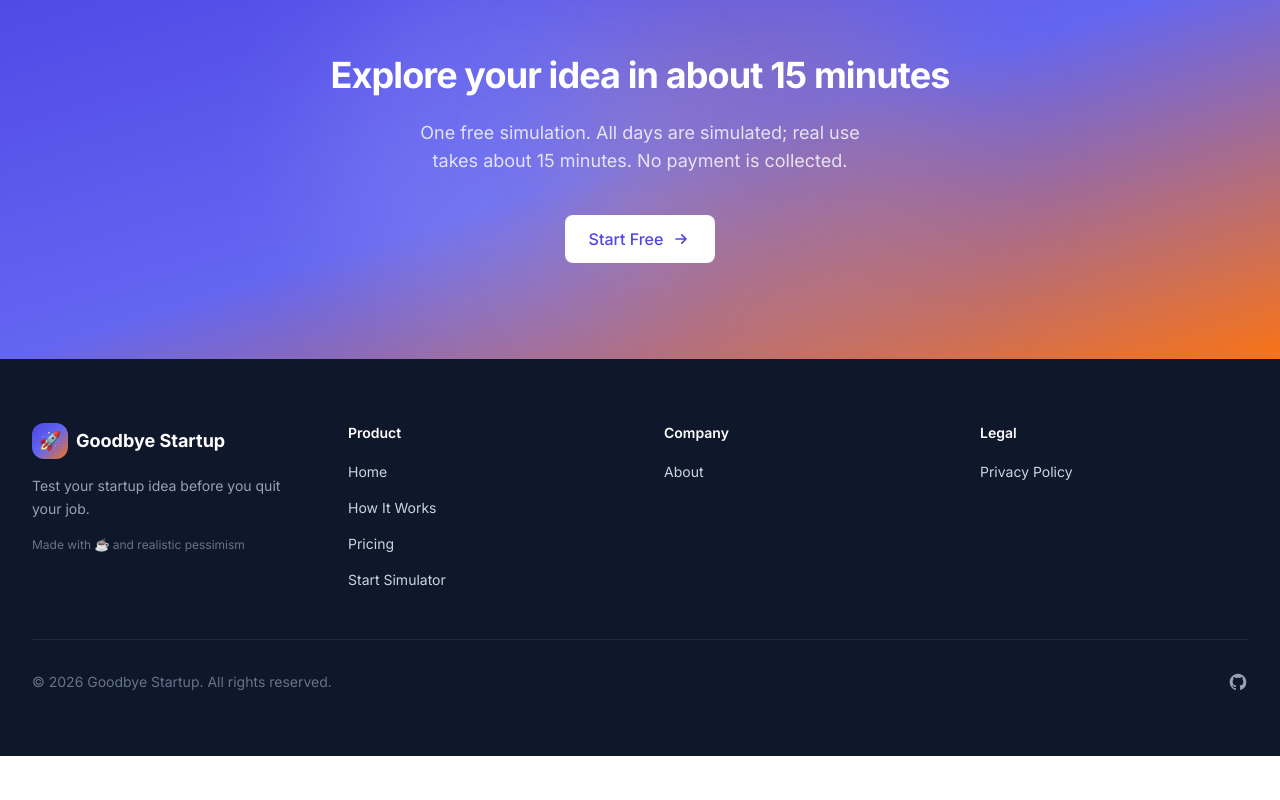
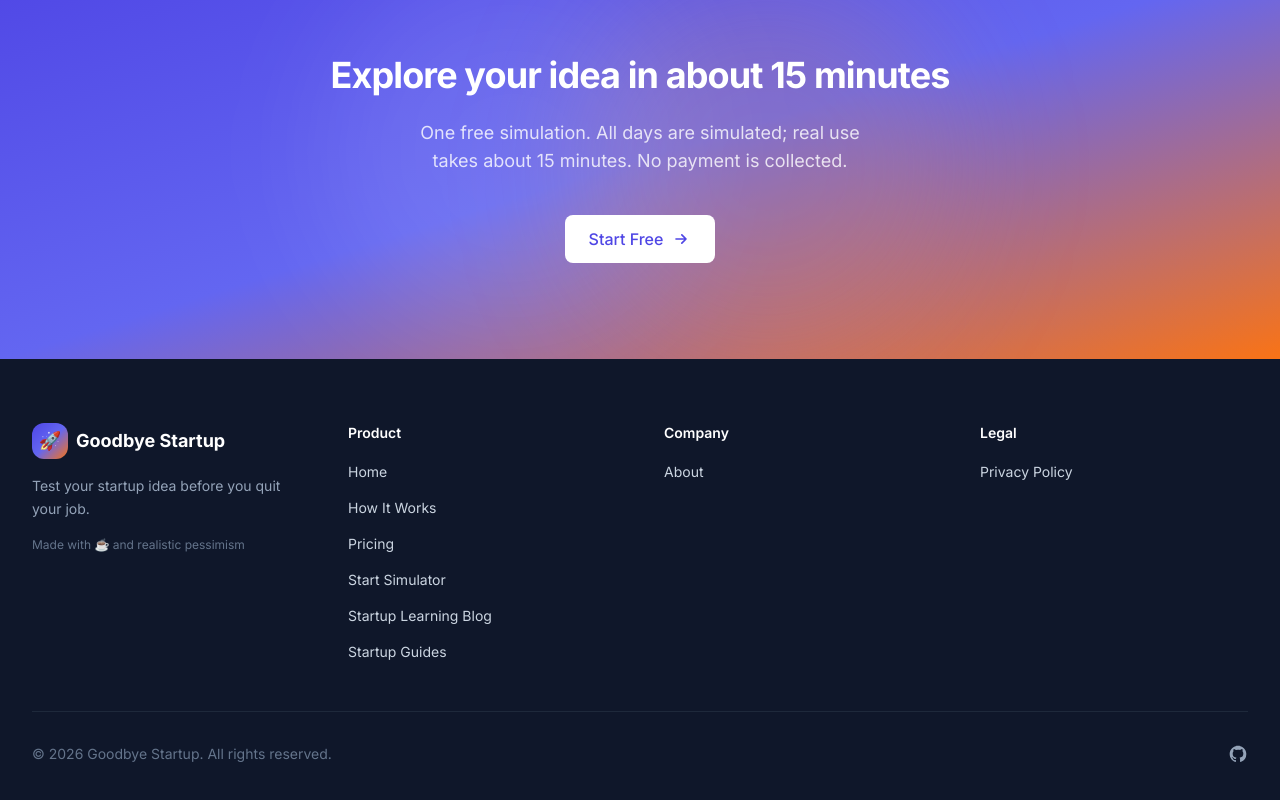
Before and after one commit to liuyewang/goodbye-startup, a Next.js app: page / in a window 1280 px wide. Shown: the part 9161-9961 px from the top of the page. Before the commit the page ends 9917 px from the top, so only its background shows below. Built offline with nearby package versions, Linux system fonts and the light colour scheme.

Commit message:
fix: improve content hub discovery from GSC evidence

```diff
--- a/components/layout/Footer.tsx
+++ b/components/layout/Footer.tsx
@@ -60,6 +60,22 @@ export default function Footer() {
                   className="text-sm hover:text-white transition-colors"
                 >
                   {t.nav.startSimulator}
+                </Link>
+              </li>
+              <li>
+                <Link
+                  href="/blog"
+                  className="text-sm hover:text-white transition-colors"
+                >
+                  {t.common.blogTitle}
+                </Link>
+              </li>
+              <li>
+                <Link
+                  href="/guides"
+                  className="text-sm hover:text-white transition-colors"
+                >
+                  {t.common.guideTitle}
                 </Link>
               </li>
             </ul>
```
Also changed, not shown: scripts/audit-pages.ts (+21 -0 lines), 1 other file (tests, documents, lock files or other folders).
